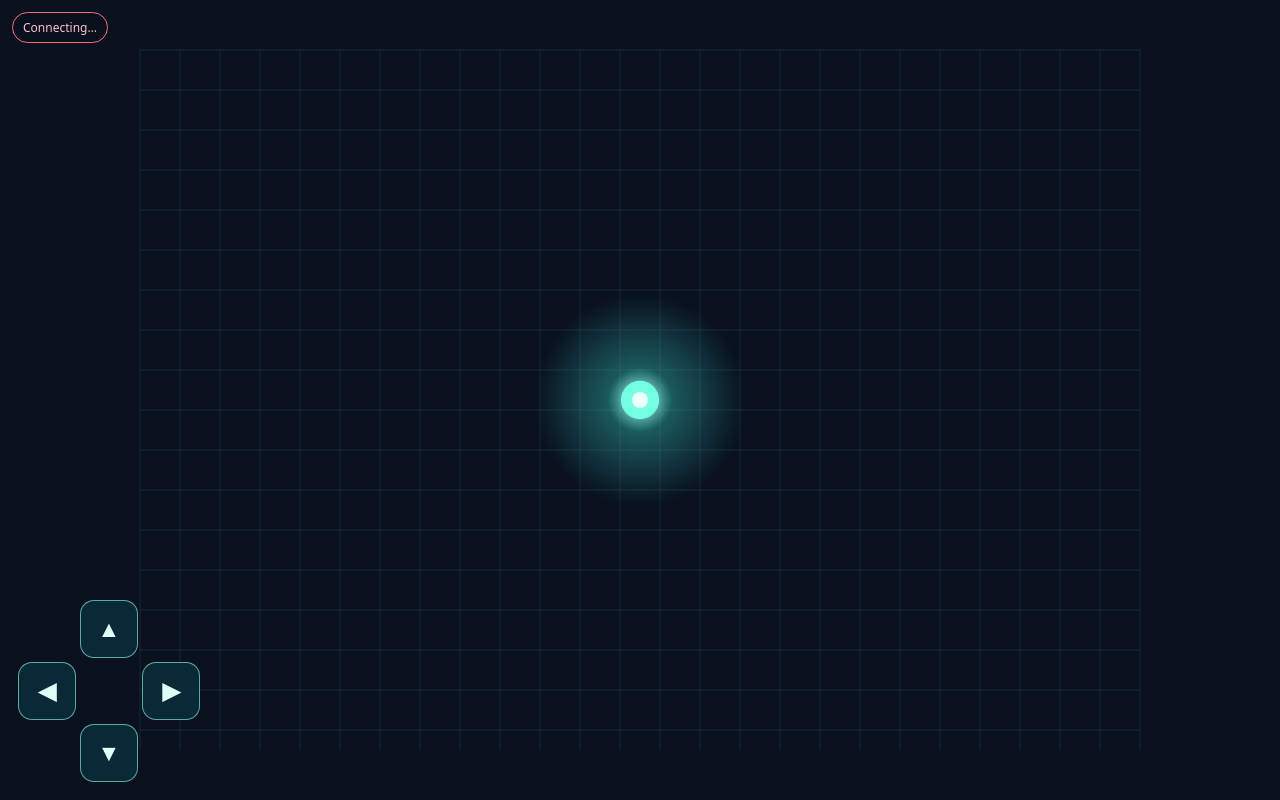
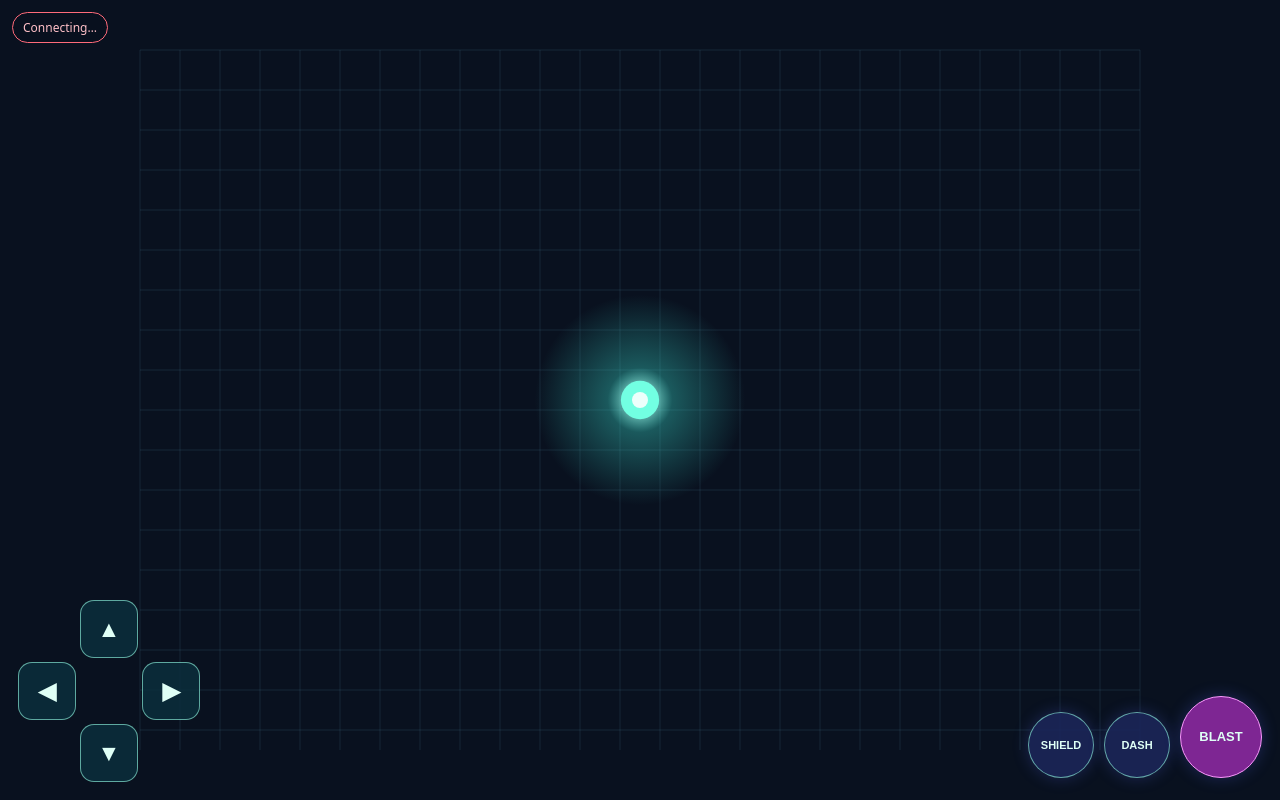
Before and after one commit to platinumsoundz/The-5-Sleeves, a website: page public/index.html in a window 1280 px wide. Drawn offline with nearby package versions, Linux system fonts and the light colour scheme; no server answers.

Commit message:
update public/index.html

```diff
--- a/public/index.html
+++ b/public/index.html
@@ -11,15 +11,17 @@
       html, body { width: 100%; height: 100%; margin: 0; overflow: hidden; background: #09111f; }
       body { font-family: system-ui, sans-serif; touch-action: none; }
       canvas { display: block; width: 100%; height: 100%; }
-      #status { position: fixed; top: max(12px, env(safe-area-inset-top)); left: 12px; padding: 6px 10px; border: 1px solid #42f5c5; border-radius: 999px; background: rgba(9, 17, 31, .82); color: #bfffee; font-size: 12px; pointer-events: none; }
+      #status { position: fixed; top: max(12px, env(safe-area-inset-top)); left: 12px; padding: 6px 10px; border: 1px solid #42f5c5; border-radius: 999px; background: rgba(9,17,31,.82); color: #bfffee; font-size: 12px; pointer-events: none; }
       #status.offline { border-color: #ff6b7a; color: #ffc1c8; }
       #dpad { position: fixed; left: max(18px, env(safe-area-inset-left)); bottom: max(18px, env(safe-area-inset-bottom)); display: grid; grid-template: repeat(3, 58px) / repeat(3, 58px); gap: 4px; }
-      .dpad-button { border: 1px solid rgba(151, 255, 230, .6); border-radius: 14px; background: rgba(11, 47, 61, .82); color: #dffff6; font-size: 23px; font-weight: bold; touch-action: none; user-select: none; }
+      .dpad-button, .action-button { border: 1px solid rgba(151,255,230,.6); color: #dffff6; font-weight: bold; touch-action: none; user-select: none; }
+      .dpad-button { border-radius: 14px; background: rgba(11,47,61,.82); font-size: 23px; }
       .dpad-button:active, .dpad-button.active { background: #168e86; transform: scale(.94); }
-      [data-direction="up"] { grid-column: 2; grid-row: 1; }
-      [data-direction="left"] { grid-column: 1; grid-row: 2; }
-      [data-direction="right"] { grid-column: 3; grid-row: 2; }
-      [data-direction="down"] { grid-column: 2; grid-row: 3; }
+      [data-direction="up"] { grid-column: 2; grid-row: 1; } [data-direction="left"] { grid-column: 1; grid-row: 2; } [data-direction="right"] { grid-column: 3; grid-row: 2; } [data-direction="down"] { grid-column: 2; grid-row: 3; }
+      #actions { position: fixed; right: max(18px, env(safe-area-inset-right)); bottom: max(22px, env(safe-area-inset-bottom)); display: flex; align-items: end; gap: 10px; }
+      .action-button { width: 66px; height: 66px; border-radius: 50%; background: rgba(28,38,91,.88); font-size: 11px; line-height: 1.1; box-shadow: 0 0 16px rgba(88,106,255,.25); }
+      .action-button.primary { width: 82px; height: 82px; background: rgba(140,42,160,.9); border-color: #fb9aff; font-size: 13px; }
+      .action-button:active { transform: scale(.92); filter: brightness(1.4); }
     </style>
   </head>
   <body>
@@ -31,6 +33,11 @@
       <button class="dpad-button" data-direction="right" aria-label="Move right">▶</button>
       <button class="dpad-button" data-direction="down" aria-label="Move down">▼</button>
     </div>
+    <div id="actions" aria-label="Sleeve abilities">
+      <button class="action-button" data-action="shield" aria-label="Activate shield">SHIELD</button>
+      <button class="action-button" data-action="dash" aria-label="Dash in movement direction">DASH</button>
+      <button class="action-button primary" data-action="attack" aria-label="Fire energy blast">BLAST</button>
+    </div>
     <script src="/socket.io/socket.io.js"></script>
     <script src="/client.js"></script>
   </body>
```
